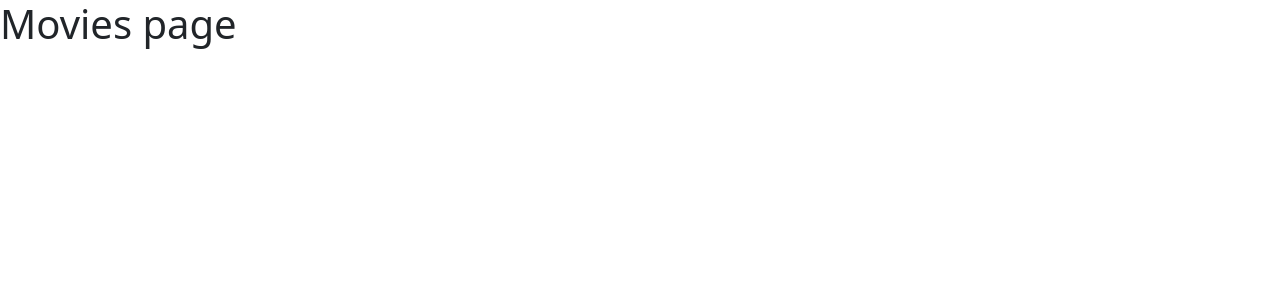
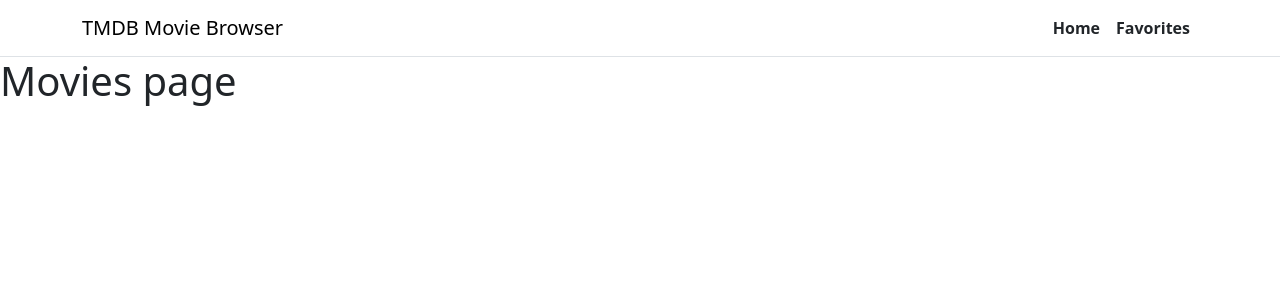
Before and after one commit to gimantha23/movie-browser-app, a React (Create React App) app: page / in a window 1280 px wide. Shown: the top 300 px of the page. Built offline with nearby package versions, Linux system fonts and the light colour scheme.

Commit message:
added navbar

```diff
--- a/src/App.js
+++ b/src/App.js
@@ -4,10 +4,12 @@ import { BrowserRouter, Route, Routes } from "react-router-dom";
 import Movies from "./Components/Movies/Movies";
 import Favorites from "./Components/Favorites/Favorites";
 import MovieDetail from "./Components/MovieDetail/MovieDetail";
+import TopNavbar from "./Components/Navbar/Navbar";
 
 function App() {
   return (
     <BrowserRouter>
+      <TopNavbar />
       <Routes>
         <Route path="/" element={<Movies />}></Route>
         <Route path="/favorites" element={<Favorites />}></Route>
--- /dev/null
+++ b/src/Components/Navbar/Navbar.jsx
@@ -0,0 +1,30 @@
+import Nav from "react-bootstrap/Nav";
+import Navbar from "react-bootstrap/Navbar";
+import Container from "react-bootstrap/Container";
+
+const TopNavbar = () => {
+  return (
+    <Navbar
+      className="nav border-bottom bg-white sticky-top"
+      data-bs-theme="light"
+      expand="sm"
+    >
+      <Container>
+        <Navbar.Brand href="/">TMDB Movie Browser</Navbar.Brand>
+        <Navbar.Toggle aria-controls="navbar-nav" />
+        <Navbar.Collapse id="navbar-nav">
+          <Nav className="ms-auto">
+            <Nav.Link href="/" className="text-dark fw-bold">
+              Home
+            </Nav.Link>
+            <Nav.Link href="/favorites" className="text-dark fw-bold">
+              Favorites
+            </Nav.Link>
+          </Nav>
+        </Navbar.Collapse>
+      </Container>
+    </Navbar>
+  );
+};
+
+export default TopNavbar;
```
